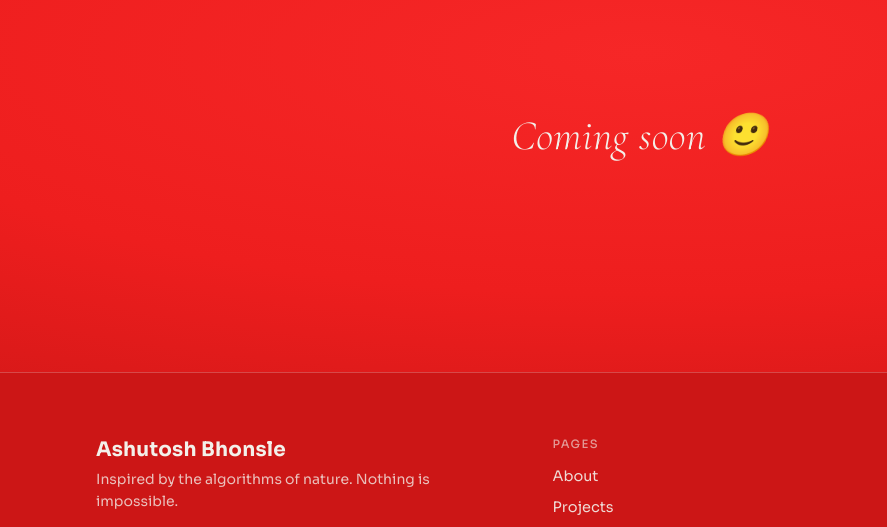
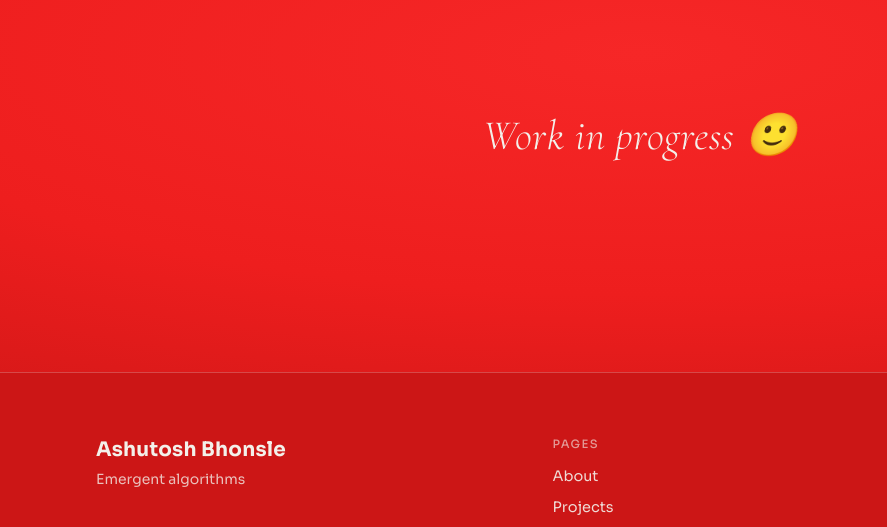
Before and after one commit to AshutoshBhonsle1/testing, a plain HTML site: page about.html in a window 1280 px wide. Shown: the part 142-669 px from the top of the page, 0-887 px from the left. Drawn offline with nearby package versions, Linux system fonts and the light colour scheme.

Commit message:
Changed footer text for anciliary pages

```diff
--- a/about.html
+++ b/about.html
@@ -163,14 +163,14 @@ body { min-height: 100vh; min-height: 100svh; display: flex; flex-direction: col
 </header>
 
 <main class="soon-page" id="top">
-  <p>Coming soon 🙂</p>
+  <p>Work in progress 🙂</p>
 </main>
 
 <footer class="foot" id="footer">
   <div class="foot-in">
     <div>
       <h2>Ashutosh Bhonsle</h2>
-      <p>Inspired by the algorithms of nature. Nothing is impossible.</p>
+      <p>Emergent algorithms</p>
     </div>
     <div>
       <h3>Pages</h3>
```
Also changed, not shown: projects.html (+2 -2 lines).
